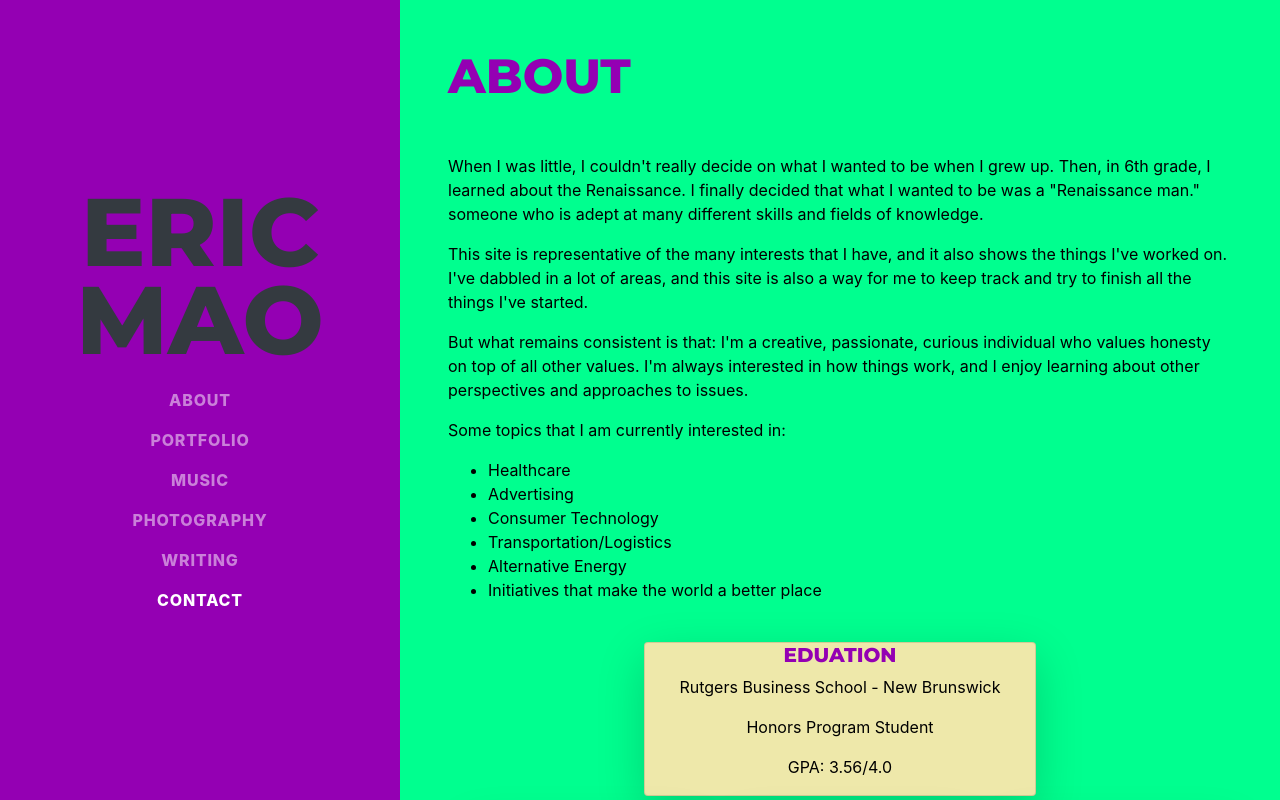
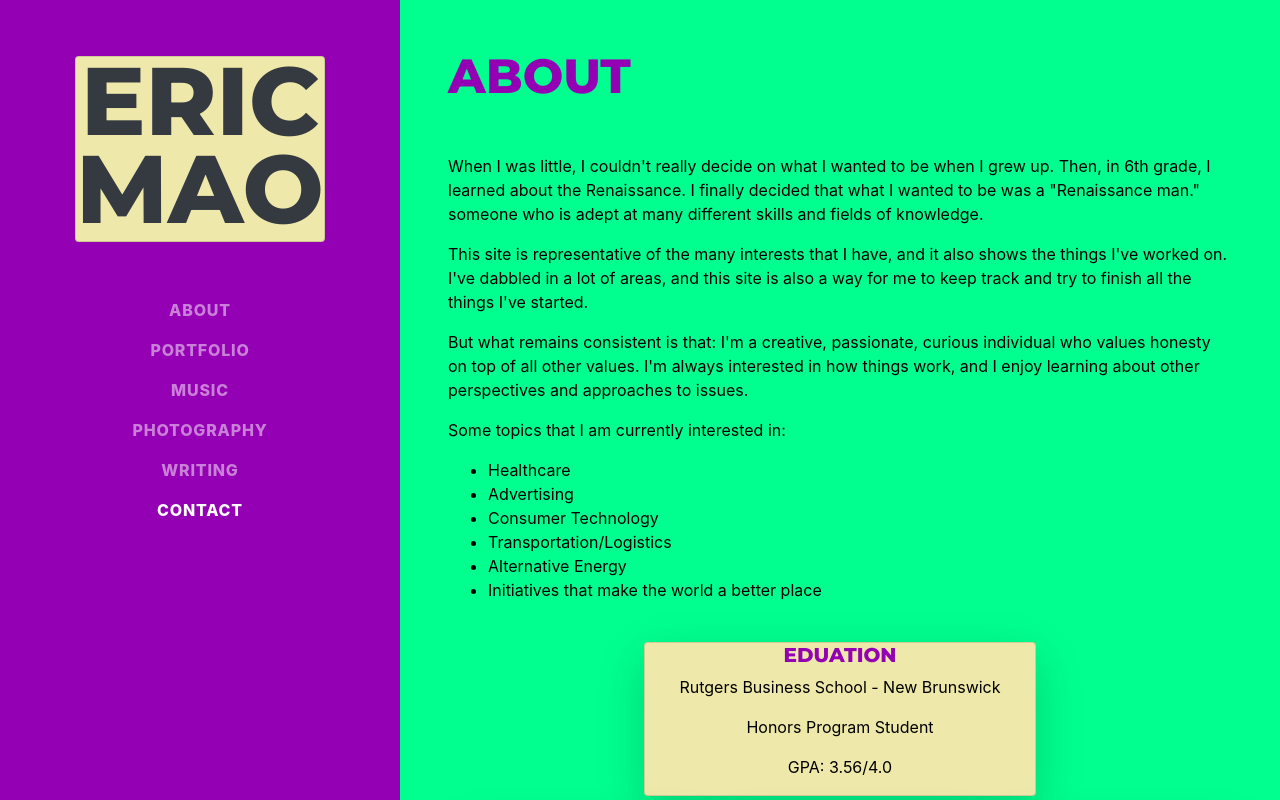
Before and after one commit to ryanmao725/ericsite, a plain HTML site: page index.html in a window 1280 px wide. Shown: the top 800 px of the page. Drawn offline with Linux system fonts and the light colour scheme; a web font is replaced by a local one.

Commit message:
eric border

```diff
--- a/index.html
+++ b/index.html
@@ -31,7 +31,9 @@
 <body id="page-top">
 
   <nav class="navbar navbar-expand-lg navbar-dark bg-primary fixed-top" id="sideNav">
-    <span class="d-block d-lg-block navbar-brand"><h1>Eric<br>Mao</h1></span>
+    <div class="card d-block d-lg-block m-5">
+      <span><h1>Eric<br>Mao</h1></span>
+    </div>
     <div class="collapse navbar-collapse" id="navbarSupportedContent">
       <ul class="navbar-nav">
         <li class="nav-item">
```
